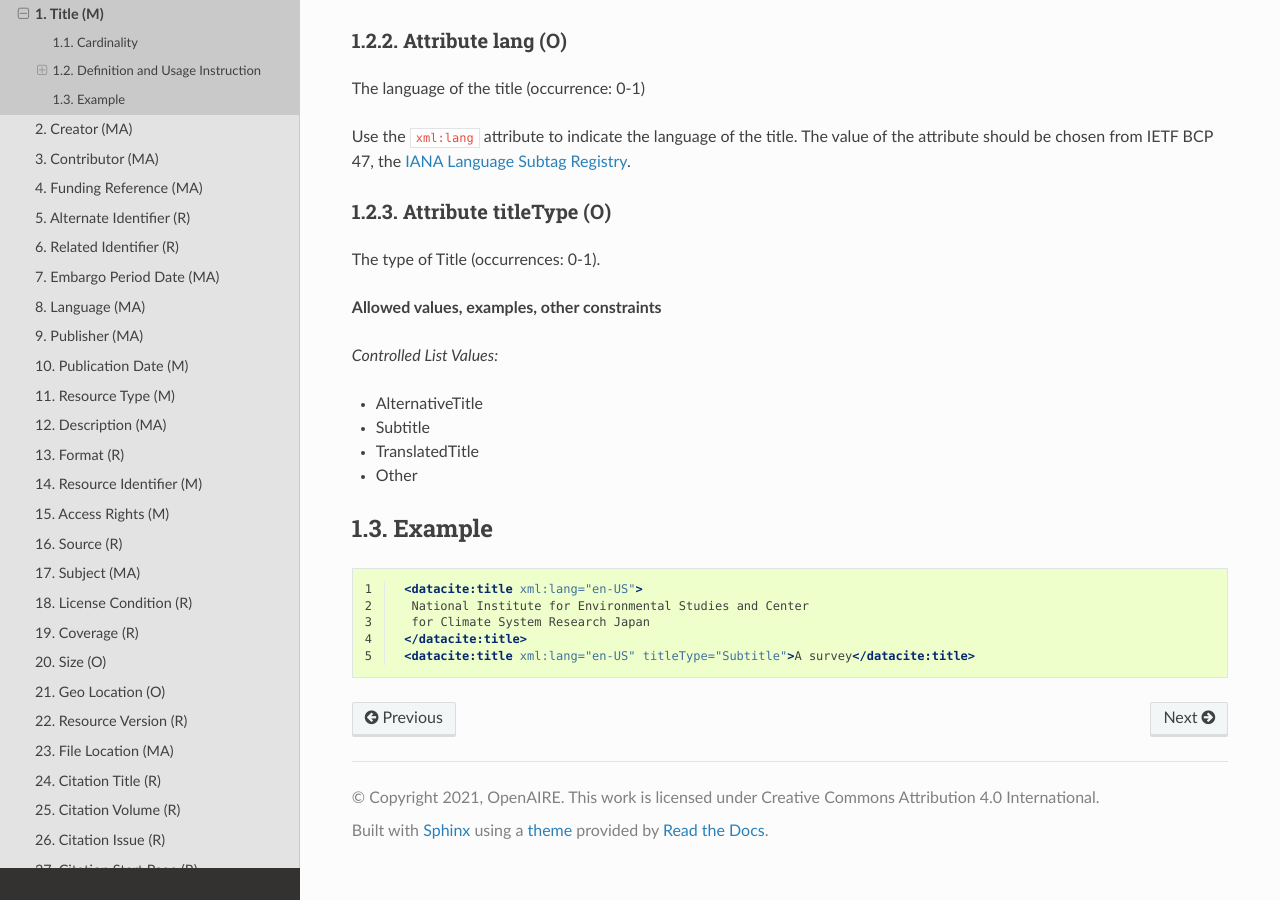
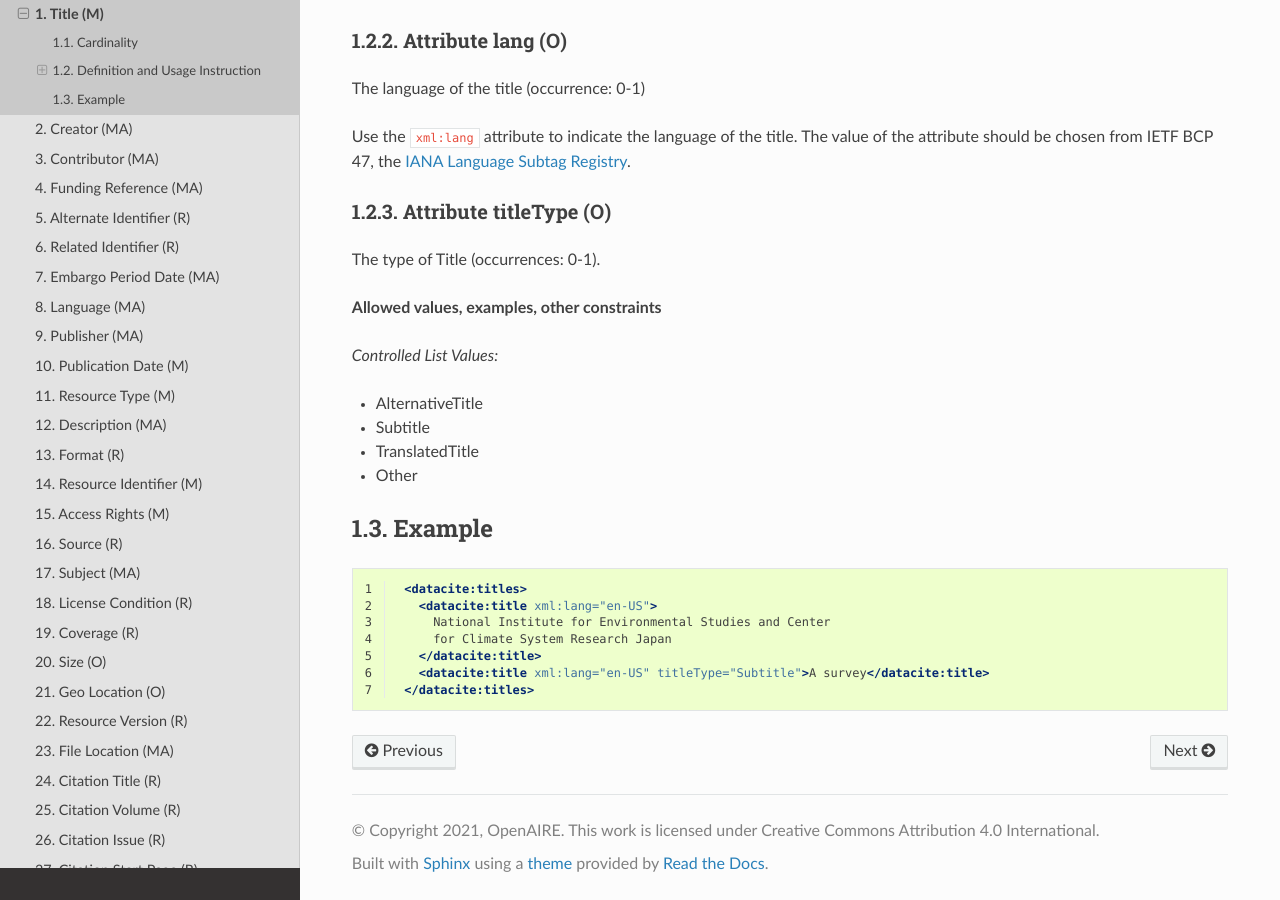
Before and after one commit to openaire/guidelines-literature-repositories, a Sphinx documentation site: the page built from docs/field_title.rst, in a window 1280 px wide and 900 px high, scrolled down 728 px. Built offline with Sphinx 7.4.7 and the Read the Docs theme 2.0.0, drawn with Linux system fonts in a browser that asks for light colours; a script that is not in the unit is left out.

Commit message:
example refine

```diff
--- a/docs/field_title.rst
+++ b/docs/field_title.rst
@@ -55,10 +55,12 @@ Example
 .. code-block:: xml
    :linenos:
 
-    <datacite:title xml:lang="en-US">
-     National Institute for Environmental Studies and Center
-     for Climate System Research Japan
-    </datacite:title>
-    <datacite:title xml:lang="en-US" titleType="Subtitle">A survey</datacite:title>
+    <datacite:titles>
+      <datacite:title xml:lang="en-US">
+        National Institute for Environmental Studies and Center
+        for Climate System Research Japan
+      </datacite:title>
+      <datacite:title xml:lang="en-US" titleType="Subtitle">A survey</datacite:title>
+    </datacite:titles>
 
 .. _DataCite MetadataKernel: http://schema.datacite.org/meta/kernel-4.1/
```
